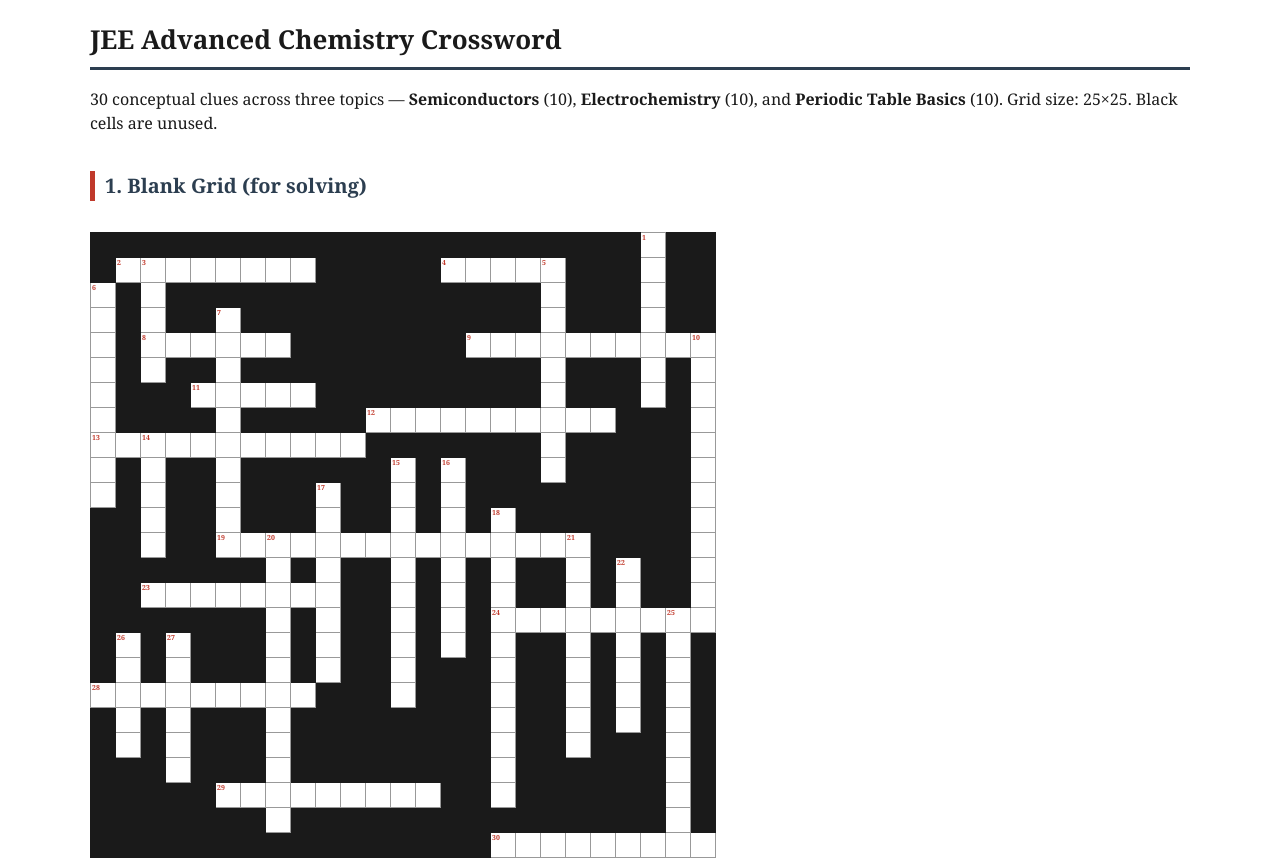
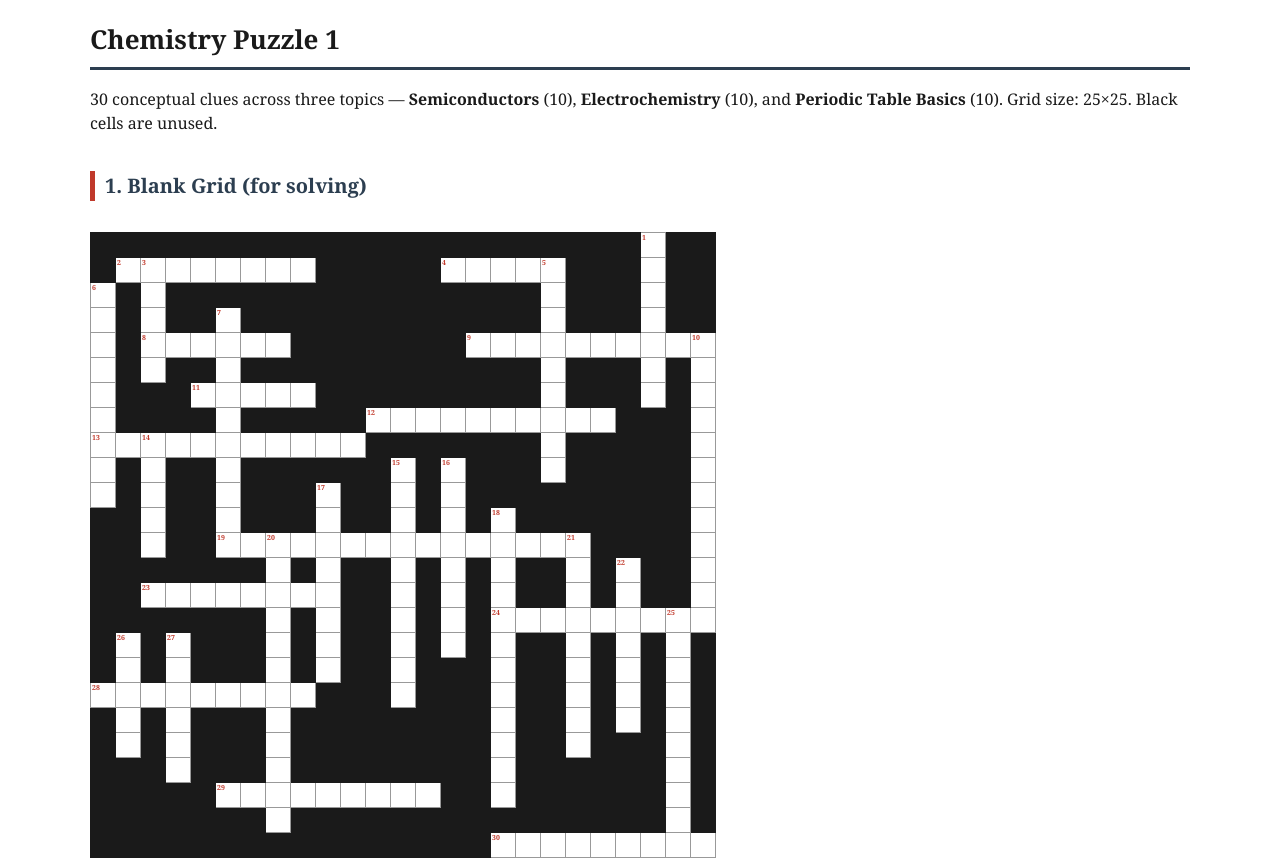
Before and after one commit to freevnk1715-svg/chemistry-puzzle-1, a plain HTML site: page index.html in a window 1280 px wide. Shown: the top 861 px of the page. Drawn offline with Linux system fonts and the light colour scheme.

Commit message:
Rename crossword title to 'Chemistry Puzzle 1'

```diff
--- a/index.html
+++ b/index.html
@@ -1,5 +1,5 @@
 <!DOCTYPE html>
-<html><head><meta charset="utf-8"><title>JEE Advanced Chemistry Crossword</title>
+<html><head><meta charset="utf-8"><title>Chemistry Puzzle 1</title>
 <style>
 body{font-family: Georgia, 'Times New Roman', serif; color:#1a1a1a; max-width:1100px; margin:20px auto; padding:0 16px; line-height:1.5;}
 h1{font-size:26px; border-bottom:3px solid #2c3e50; padding-bottom:8px;}
@@ -25,7 +25,7 @@ table.keytable tr:nth-child(even){background:#f7f7f7;}
 @media print{ body{margin:0;} h2{page-break-before:always;} }
 </style></head>
 <body>
-<h1>JEE Advanced Chemistry Crossword</h1>
+<h1>Chemistry Puzzle 1</h1>
 <p>30 conceptual clues across three topics — <b>Semiconductors</b> (10), <b>Electrochemistry</b> (10), and <b>Periodic Table Basics</b> (10). Grid size: 25&times;25. Black cells are unused.</p>
 
 <h2>1. Blank Grid (for solving)</h2>
```
